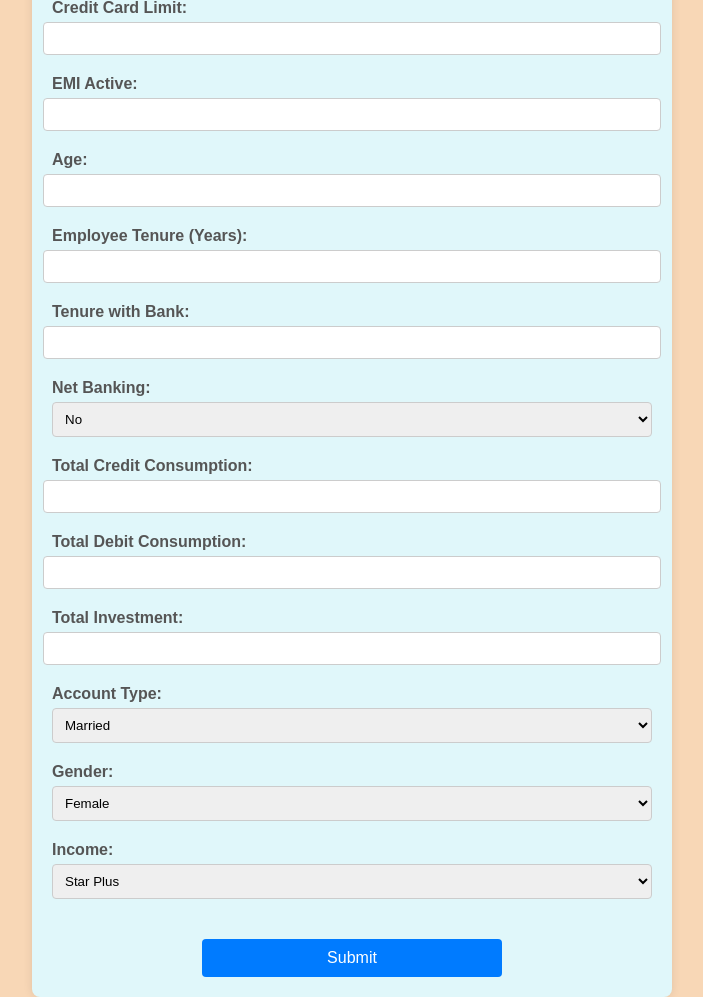
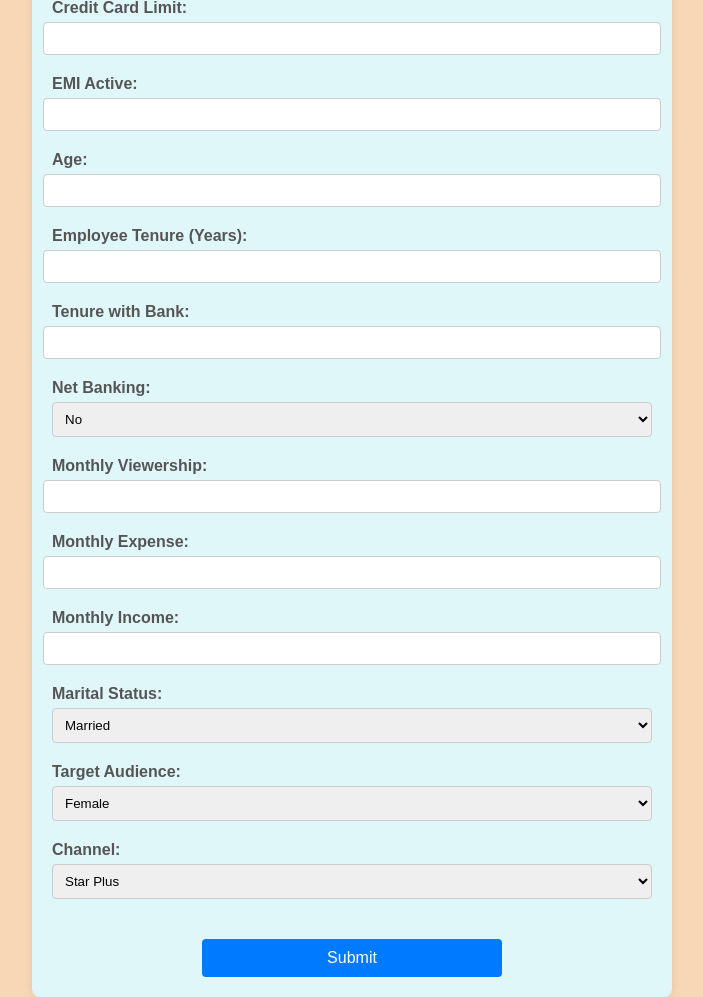
Before and after one commit to YASHCHAWLA2305/ML-AUDIENCE-SELECTION, a Flask app: page / in a window 1280 px wide. Shown: the part 34-1031 px from the top of the page, without its empty margins (288-991 px from the left). Run offline with Flask 3, Linux system fonts and the light colour scheme; parts of the project's set-up code (start-up, migrations or seed data) failed here and were passed over.

Commit message:
Initial commit CHANNEL

```diff
--- a/app.py
+++ b/app.py
@@ -1,11 +1,9 @@
 import pandas as pd
 import pickle
 from flask import Flask, request, jsonify, render_template
+import os
 
 app = Flask(__name__)
-
-import pickle
-import os
 
 # Get the directory of the current script
 base_dir = os.path.dirname(__file__)
@@ -50,9 +48,9 @@ def predict():
             'Channel': request.form.get('Channel')
         }
 
-        # Encode 'Income'
+        # Encode 'Channel'
         Channel_encoding_map = {'Star Plus': 0, 'Sab TV': 1, 'Colors': 2}
-        form_data['encoded_Channel'] = Channel_encoding_map.get(form_data['Channel'].upper(), -1)
+        form_data['encoded_Channel'] = Channel_encoding_map.get(form_data['Channel'], -1)
 
         # Convert form data to DataFrame
         data = pd.DataFrame([form_data])
@@ -62,25 +60,21 @@ def predict():
         encoded_features = encoder.transform(categorical_features)
         encoded_features_df = pd.DataFrame(encoded_features, columns=encoder.get_feature_names_out(['Marital Status', 'Target Audience']))
 
-        # Drop original categorical columns
-        data = data.drop(['Marital Status', 'Target Audience'], axis=1)
+        # Drop original categorical columns and the 'Channel' column
+        data = data.drop(['Marital Status', 'Target Audience', 'Channel'], axis=1)
 
         # Concatenate the encoded features
         data = pd.concat([data, encoded_features_df], axis=1)
 
-        # Drop original 'Income' column since it is now encoded
-        data = data.drop(['Channel'], axis=1)
-
-        # Define the expected columns
+        # Reorder the DataFrame to match the expected column order
         expected_columns = [
-              'Credit Card Limit', 'emi_active', 'age', 'Emp_Tenure_Years', 'Tenure_with_Bank',
-               'NetBanking', 'Monthly Viewership', 'Monthly Expense', 'Monthly Income',
-            'Marital Status', 'Target Audience', 'Channel'
-    ]
-
-
-        # Reorder the DataFrame to match the expected column order
-        data = data[expected_columns]
+            'Credit Card Limit', 'emi_active', 'age', 'Emp_Tenure_Years',
+            'Tenure_with_Bank', 'NetBanking', 'Monthly Viewership',
+            'Monthly Expense', 'Monthly Income','encoded_Channel',
+            'Marital Status_Married', 'Marital Status_Unmarried',
+            'Target Audience_Female', 'Target Audience_Male'
+        ]
+        data = data.reindex(columns=expected_columns, fill_value=0)
 
         # Apply StandardScaler
         data_scaled = scaler.transform(data)
@@ -88,12 +82,12 @@ def predict():
         # Make prediction
         prediction = svr.predict(data_scaled)
 
-        # Format prediction as an integer
-        Audience_selection = int(round(prediction[0]))
+        audience_selection = int(round(prediction[0]))
+        result = 'Yes' if audience_selection == 1 else 'No'
 
         return jsonify({
-            'message': 'Audience Should be targeted',
-            'predicted_credit_limit': Audience_selection
+
+            'Audience Should be targeted': result
         })
 
     except Exception as e:
--- a/myenv/pyvenv.cfg
+++ b/myenv/pyvenv.cfg
@@ -2,4 +2,4 @@ home = C:\anaconda
 include-system-site-packages = false
 version = 3.12.4
 executable = C:\Users\Sham Sunder Chawla\Desktop\MLDEPLOYMENT\myenv\Scripts\python.exe
-command = C:\Users\Sham Sunder Chawla\Desktop\MLDEPLOYMENT\myenv\Scripts\python.exe -m venv C:\Users\Sham Sunder Chawla\Desktop\MLDEPLOYMENT\myenv
+command = C:\Users\Sham Sunder Chawla\Desktop\MLDEPLOYMENT\myenv\scripts\python.exe -m venv C:\Users\Sham Sunder Chawla\Desktop\MLDEPLOYMENT\myenv
--- a/templates/form.html
+++ b/templates/form.html
@@ -150,22 +150,22 @@
             </div>
 
             <div class="form-group">
-                <label for="Monthly Viewership">Total Credit Consumption:</label>
+                <label for="Monthly Viewership">Monthly Viewership:</label>
                 <input type="number" id="Monthly Viewership" name="Monthly Viewership" required>
             </div>
 
             <div class="form-group">
-                <label for="Monthly Expense">Total Debit Consumption:</label>
+                <label for="Monthly Expense">Monthly Expense:</label>
                 <input type="number"  id="Monthly Expense" name="Monthly Expense" required>
             </div>
 
             <div class="form-group">
-                <label for="Monthly Income">Total Investment:</label>
+                <label for="Monthly Income">Monthly Income:</label>
                 <input type="number"  id="Monthly Income" name="Monthly Income" required>
             </div>
 
             <div class="form-group">
-                <label for="Marital Status">Account Type:</label>
+                <label for="Marital Status">Marital Status:</label>
                 <select id="Marital Status" name="Marital Status" required>
                     <option value="Married">Married</option>
                     <option value="Unmarried">Unmarried</option>
@@ -173,7 +173,7 @@
             </div>
 
             <div class="form-group">
-                <label for="Target Audience">Gender:</label>
+                <label for="Target Audience">Target Audience:</label>
                 <select id="Target Audience" name="Target Audience" required>
                     <option value="Female">Female</option>
                     <option value="Male">Male</option>
@@ -181,7 +181,7 @@
             </div>
 
             <div class="form-group">
-                <label for="Channel">Income:</label>
+                <label for="Channel">Channel:</label>
                 <select id="Channel" name="Channel" required>
                     <option value="0">Star Plus</option>
                     <option value="1">Sab TV</option>
```
